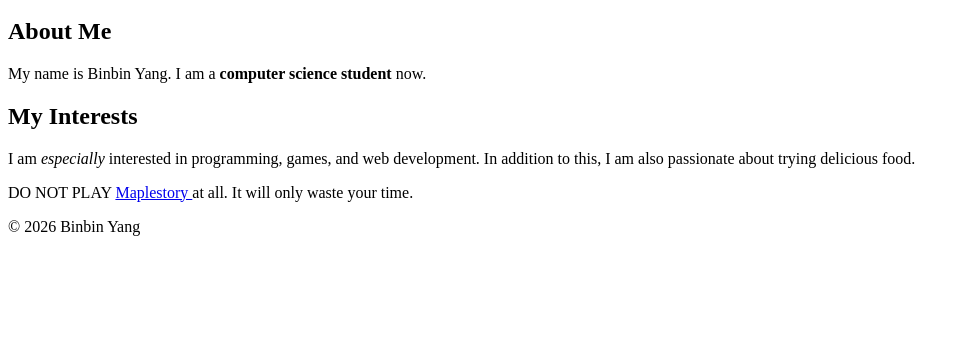
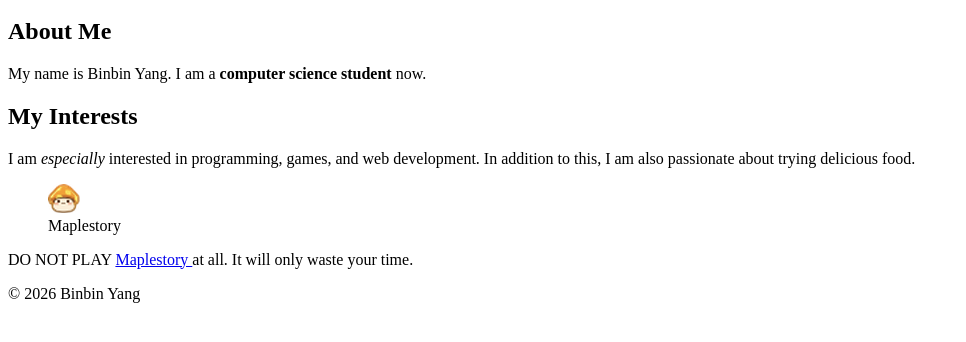
Before and after one commit to NullStart/cosc219-site, a plain HTML site: page about.html in a window 1280 px wide. Shown: the part 136-478 px from the top of the page, without its empty margins (0-966 px from the left). Drawn offline with Linux system fonts and the light colour scheme.

Commit message:
fix figure

```diff
--- a/about.html
+++ b/about.html
@@ -37,7 +37,10 @@
       </p>
 
     </section>
-
+    <figure>
+      <img src="images/MapleStory.png" alt="bad game">
+      <figcaption>Maplestory</figcaption>
+    </figure>
     <p>
       DO NOT PLAY
       <a href="https://www.nexon.com/maplestory/"
```
Also changed, not shown: images/MapleStory.png (added).
